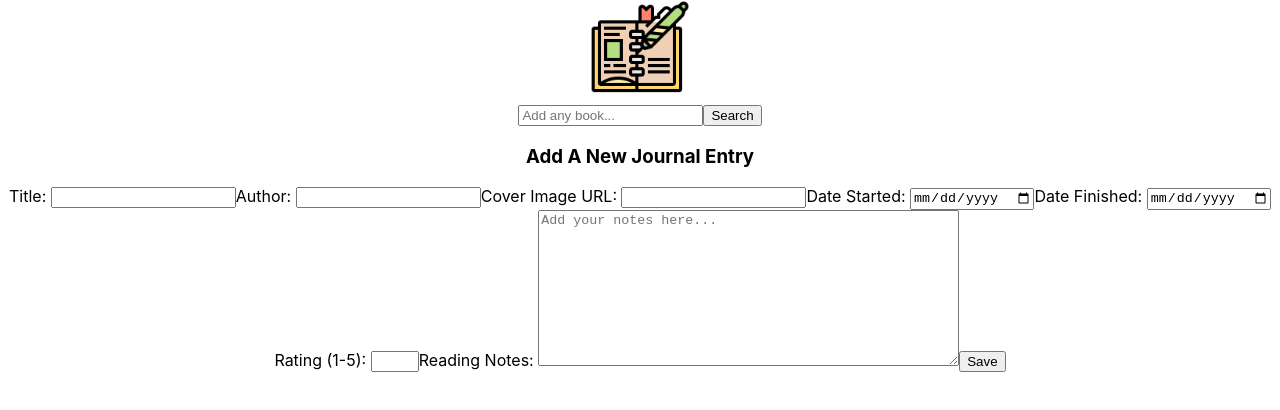
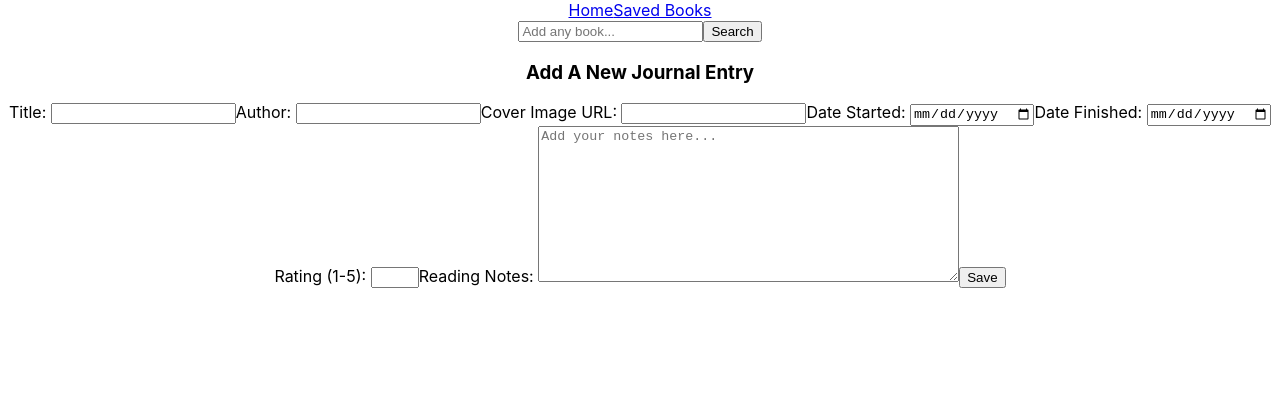
Before and after one commit to ekanarek/reading-journal, a React (Create React App) app: page /new in a window 1280 px wide. Shown: the top 410 px of the page. Built offline with nearby package versions, Linux system fonts and the light colour scheme.

Commit message:
Add saved books navlink

```diff
--- a/src/components/NavLinks.js
+++ b/src/components/NavLinks.js
@@ -1,13 +1,11 @@
 import React from "react";
 import { NavLink } from "react-router-dom";
-import journalIcon from "../icon.png";
 
 const NavLinks = () => {
   return (
     <nav>
-      <NavLink to="/">
-        <img src={journalIcon} id="journalIcon" />
-      </NavLink>
+      <NavLink to="/">Home</NavLink>
+      <NavLink to="/saved">Saved Books</NavLink>
     </nav>
   );
 };
```
Also changed, not shown: public/icon.png (renamed from src/icon.png).
